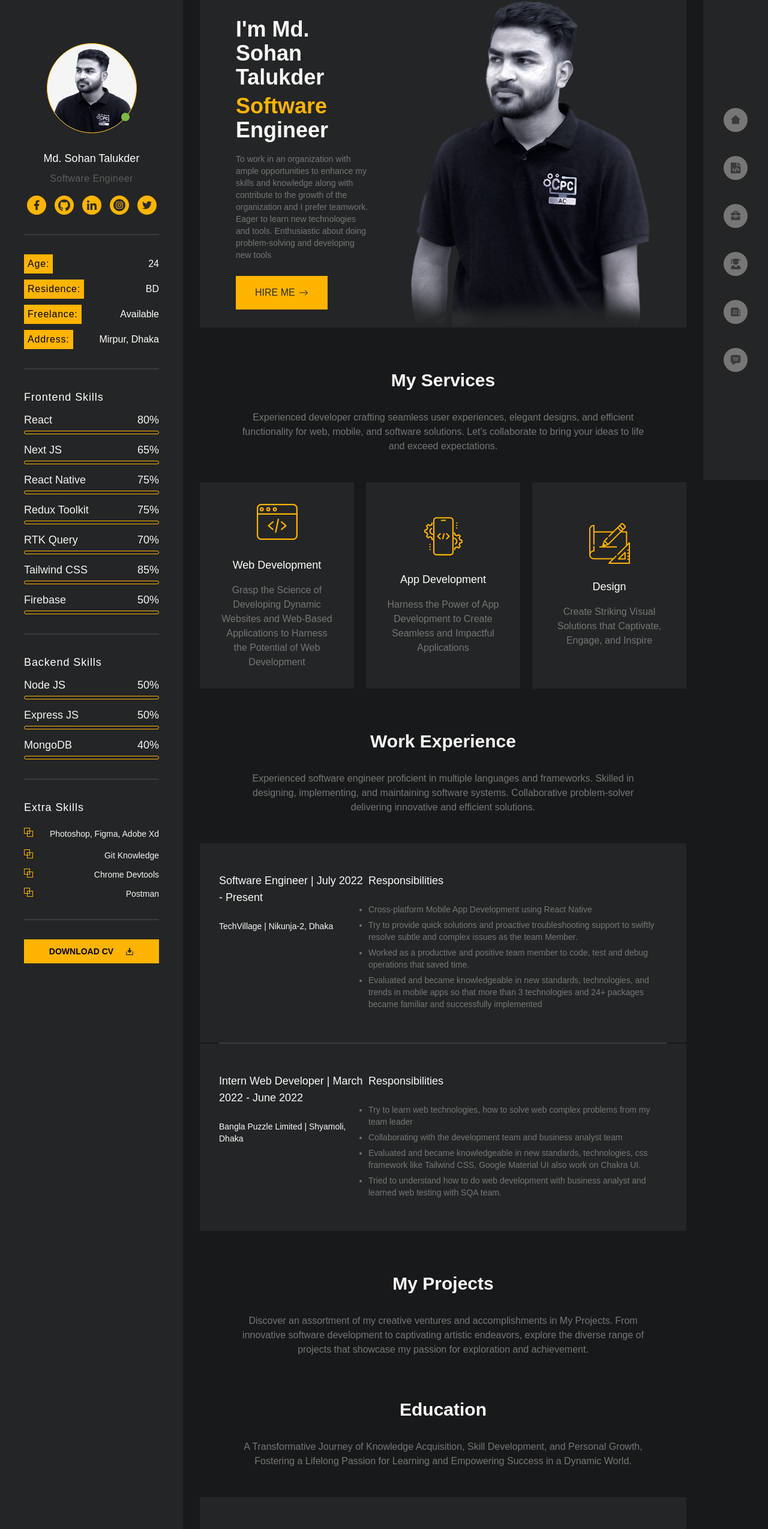
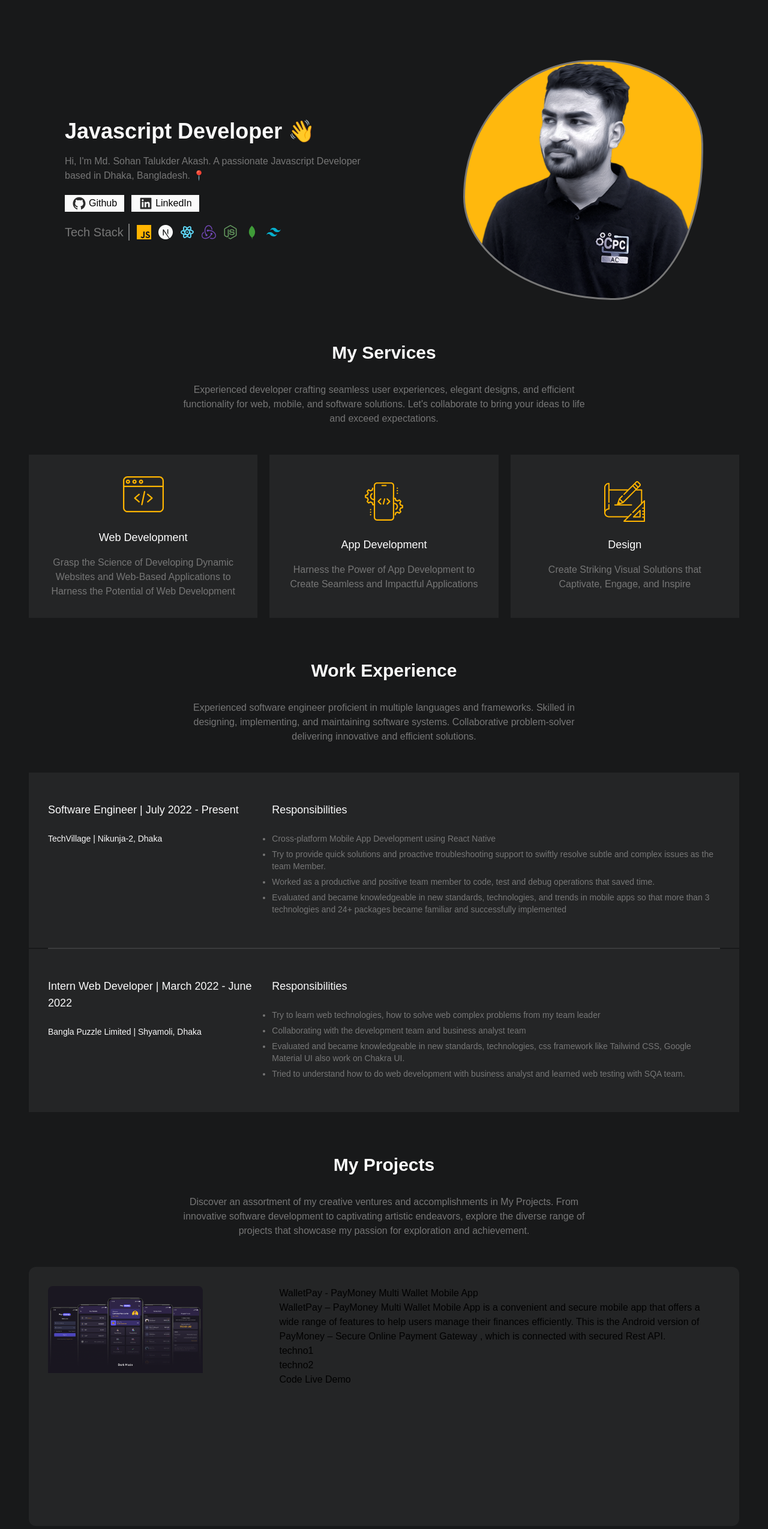
Before and after one commit to sohantalukder/sohantalukder.github.io, a React (Create React App) app: page / in a window 1280 px wide. Shown: the top 2549 px of the page at 60% size. Built offline with nearby package versions, Linux system fonts and the light colour scheme.

Commit message:
add hero section

```diff
--- a/src/Components/LeftMenu/Components/projectsElements.js
+++ b/src/Components/LeftMenu/Components/projectsElements.js
@@ -8,10 +8,9 @@ export const projectElements = [
         name: "WalletPay - PayMoney Multi Wallet Mobile App",
         description:
             "WalletPay – PayMoney Multi Wallet Mobile App is a convenient and secure mobile app that offers a wide range of features to help users manage their finances efficiently. This is the Android version of PayMoney – Secure Online Payment Gateway , which is connected with secured Rest API.",
-        demoAPPLunk:
+        demoAPP:
             "https://drive.google.com/file/d/1lantzLXk93n91SN24A3VkO-pZMZBFZKe/view",
-        liveLink:
-            "https://codecanyon.net/item/walletpay-paymoney-multi-wallet-mobile-app/45435953?s_rank=1",
+        demo: "https://codecanyon.net/item/walletpay-paymoney-multi-wallet-mobile-app/45435953?s_rank=1",
         technology: ["React Native", "Redux Toolkit", "Rest API"],
         image: PayMoneyApp,
     },
@@ -22,7 +21,7 @@ export const projectElements = [
             "WalletPay – PayMoney Multi Wallet Mobile App is a convenient and secure mobile app that offers a wide range of features to help users manage their finances efficiently. This is the Android version of PayMoney – Secure Online Payment Gateway , which is connected with secured Rest API.",
         demo: "http://touristsguide.me/",
         image: TouristGuide,
-        code: [
+        codeLink: [
             { frontEnd: "https://github.com/sohantalukder/touristGuideClient" },
             {
                 backEnd:
@@ -42,19 +41,9 @@ export const projectElements = [
         name: "Lemion Ecommerce",
         description:
             "WalletPay – PayMoney Multi Wallet Mobile App is a convenient and secure mobile app that offers a wide range of features to help users manage their finances efficiently. This is the Android version of PayMoney – Secure Online Payment Gateway , which is connected with secured Rest API.",
-        demo: "http://touristsguide.me/",
+        demo: "https://lemionecommerce.vercel.app/",
         image: Lemion,
-        code: ["https://github.com/sohantalukder/lemon_ecommerce"],
+        codeLink: ["https://github.com/sohantalukder/lemon_ecommerce"],
         technology: ["NodeJs", "ExpressJs", "MongoDB", "React", "Tailwind CSS"],
     },
-    {
-        id: 4,
-        name: "Doctors Portal",
-        description:
-            "WalletPay – PayMoney Multi Wallet Mobile App is a convenient and secure mobile app that offers a wide range of features to help users manage their finances efficiently. This is the Android version of PayMoney – Secure Online Payment Gateway , which is connected with secured Rest API.",
-        demo: "http://touristsguide.me/",
-        image: Doctors_Portal,
-        code: ["https://github.com/sohantalukder/Doctors_Portal"],
-        technology: ["NodeJs", "ExpressJs", "MongoDB", "React", "Bootstrap"],
-    },
 ];
--- a/src/Components/LeftMenu/LeftMenu.jsx
+++ b/src/Components/LeftMenu/LeftMenu.jsx
@@ -8,12 +8,12 @@ import { Link } from "react-router-dom";
 import { Icon } from "../Icon/Icon";
 const LeftMenu = ({ openLeftMenu }) => {
     return (
-        <div className='flex  relative'>
+        <div className='flex  relative z-10'>
             <div
                 className={` left-0 ${
                     openLeftMenu
                         ? "block xl:hidden !top-[70px] !absolute"
-                        : "hidden xl:block "
+                        : "hidden"
                 } bg-dark1 top-0 shadow1 duration-300 ease-out transition-all  col-span-2 min-w-[305px] sticky  px-10 pb-4`}
             >
                 <div className='pt-8 lg:mt-10 flex flex-col '>
--- /dev/null
+++ b/src/Components/ProjectCard/ProjectCard.jsx
@@ -0,0 +1,103 @@
+import React from "react";
+import { useState } from "react";
+import { Link } from "react-router-dom";
+
+const ProjectCard = ({ project = {}, index }) => {
+    const {
+        name,
+        id,
+        image,
+        demo,
+        demoApp,
+        technology,
+        live,
+        codeLink,
+        description,
+    } = project;
+    const [scroll, setScroll] = useState(false);
+
+    // .pro__text {
+    //     display: flex;
+    //     width: 30rem;
+    //     height: auto;
+    //     flex-direction: column;
+    //     text-align: center;
+    //     justify-content: center;
+    // }
+    // @media (max-width: 1020px) {
+    //     .pro__text {
+    //         margin: 0 auto;
+    //     }
+    // }
+    // @media (max-width: 400px) {
+    //     .pro__text {
+    //         width: 100%;
+    //     }
+    // }
+    // .pro__text img {
+    //     width: 7rem;
+    //     position: absolute;
+    //     top: -2px;
+    //     right: -19px;
+    // }
+    // .pro__text h3 {
+    //     font-size: 24;
+    //     text-transform: uppercase;
+    //     color: red;
+    //     margin-bottom: 2rem;
+    //     position: relative;
+    // }
+    // .pro__text p {
+    //     font-size: 16;
+    //     color: red;
+    //     text-align: center;
+    //     text-transform: none;
+    //     font-weight: 500;
+    // }
+
+    return (
+        <>
+            <div
+                className={`flex flex-col lg:flex-row rounded-xl bg-dark1 h-[50rem] gap-12 m-0 w-auto xl:h-[27rem] xl:p-8 xl:gap-32 ${
+                    index % 2 === 0 && "flex-row-reverse"
+                }`}
+            >
+                <div className='w-full xl:w-[45rem] h-auto rounded-lg overflow-hidden'>
+                    <a target='_blank' href={demo} rel='noreferrer'>
+                        <img
+                            src={image}
+                            alt='website'
+                            style={{
+                                transform: scroll
+                                    ? `translateY(${"-83%"})`
+                                    : "translateY(0%)",
+                                transition: "transform 10s ease-in-out",
+                            }}
+                            onMouseEnter={() => setScroll(true)}
+                            onMouseLeave={() => setScroll(false)}
+                        />
+                    </a>
+                </div>
+                <div className='pro__text'>
+                    <h3>{name}</h3>
+                    <p>{description}</p>
+                    <div className='stack'>
+                        <p>{"techno1"}</p>
+                        <p>{"techno2"}</p>
+                    </div>
+                    <div className='links'>
+                        <a target='_blank' href={"code"} rel='noreferrer'>
+                            Code <i className='fa-brands fa-github'></i>
+                        </a>
+                        <a target='_blank' href={"demo"} rel='noreferrer'>
+                            Live Demo
+                            <i className='fa-solid fa-arrow-up-right-from-square link-icon'></i>
+                        </a>
+                    </div>
+                </div>
+            </div>
+        </>
+    );
+};
+
+export default ProjectCard;
--- a/src/Components/RightMenu/RightMenu.jsx
+++ b/src/Components/RightMenu/RightMenu.jsx
@@ -10,7 +10,7 @@ const RightMenu = ({ openRightMenu }) => {
                 className={` ${
                     openRightMenu
                         ? "fixed top-[70px] flex xl:hidden"
-                        : "sticky top-0 hidden xl:flex"
+                        : "sticky top-0 hidden xl:hidden"
                 }  right-0 bg-dark1 shadow1  h-screen  min-w-[108px] flex-col items-center justify-center`}
             >
                 <div className='flex flex-col space-y-10'>
--- a/src/Pages/Home/Home.jsx
+++ b/src/Pages/Home/Home.jsx
@@ -11,7 +11,7 @@ import Projects from "./Sections/Projects";
 
 const Home = () => {
     return (
-        <div className='px-5 lg:px-0 '>
+        <div className='container mx-auto px-5 3xl:px-0 max-w-7xl'>
             <Hero />
             <Services />
             <WorkExperience />
--- a/src/Pages/Home/Sections/Hero.jsx
+++ b/src/Pages/Home/Sections/Hero.jsx
@@ -1,42 +1,91 @@
 import React from "react";
-import { HashLink } from "react-router-hash-link";
-import { BsArrowRight } from "react-icons/bs";
-import PersonalImage from "../../../assets/image/sohan.png";
+import { AiFillGithub, AiFillLinkedin } from "react-icons/ai";
+import {
+    SiNextdotjs,
+    SiJavascript,
+    SiTailwindcss,
+    SiRedux,
+} from "react-icons/si";
+import { TbBrandReactNative } from "react-icons/tb";
+import { DiMongodb } from "react-icons/di";
+import { FaNodeJs } from "react-icons/fa";
+import { Link } from "react-router-dom";
 const Hero = () => {
     return (
         <div className=' mx-auto' id='home'>
-            <div className='bg-dark1 flex xl:gap-16 mt-[100px] xl:mt-0 items-center xl:px-[60px] px-5 py-8 xl:py-0 justify-between'>
+            <div className=' flex flex-col-reverse xl:flex-row gap-16 xl:gap-0 mt-[100px]  items-center xl:px-[60px] px-5 py-8 xl:py-0 justify-between'>
                 <div className='w-full xl:w-1/2 text-center md:text-left  '>
                     <div>
-                        <h1 className='text-2xl lg:text-3xl xl:text-4xl  2xl:text-5xl font-bold  text-gray '>
-                            I'm Md. Sohan Talukder
-                        </h1>
-                        <h1 className='text-2xl lg:text-3xl xl:text-4xl  2xl:text-5xl font-bold  text-gray mt-2'>
-                            <span className='text-yellow1'>Software</span>{" "}
-                            Engineer
+                        <h1 className='text-2xl lg:text-3xl xl:text-4xl font-bold  text-gray '>
+                            Javascript Developer 👋
                         </h1>
                     </div>
-                    <p className='text-text text-sm 2xl:text-base mt-[18px]'>
-                        To work in an organization with ample opportunities to
-                        enhance my skills and knowledge along with contribute to
-                        the growth of the organization and I prefer teamwork.
-                        Eager to learn new technologies and tools. Enthusiastic
-                        about doing problem-solving and developing new tools
+                    <p className='text-text text-base mt-[18px]'>
+                        Hi, I'm Md. Sohan Talukder Akash. A passionate
+                        Javascript Developer based in Dhaka, Bangladesh. 📍
                     </p>
-                    <HashLink
-                        to='/#hire'
-                        className='inline-flex items-center gap-1.5 group bg-yellow1 text-black text-base px-6 md:px-8 py-3 md:py-4 font-medium mt-[25px] '
-                    >
-                        HIRE ME{" "}
-                        <BsArrowRight className='group-hover:translate-x-1 transition-all' />
-                    </HashLink>
+                    <div className='flex justify-start mt-5 gap-3'>
+                        <Link
+                            to={{
+                                pathname: "https://github.com/sohantalukder",
+                            }}
+                            target='_blank'
+                            className='bg-gray px-3 py-0.5 flex items-center justify-center gap-1'
+                        >
+                            <AiFillGithub className='text-black text-2xl' />
+                            <p>Github</p>
+                        </Link>
+                        <Link
+                            to={{
+                                pathname:
+                                    "https://www.linkedin.com/in/sohantalukder/",
+                            }}
+                            target='_blank'
+                            className='bg-gray px-3 py-0.5 flex items-center justify-center gap-1'
+                        >
+                            <AiFillLinkedin className='text-black text-2xl' />
+                            <p>LinkedIn</p>
+                        </Link>
+                    </div>
+                    <div className='mt-5 flex flex-col md:flex-row justify-start items-center gap-3'>
+                        <p className='text-text font-medium text-xl flex flex-col md:flex-row items-center gap-0.5 md:gap-2'>
+                            <span>Tech Stack</span>
+                            <span className='border w-32 md:w-0.5 h-0.5  md:h-7 bg-text'></span>
+                        </p>
+                        <div className='flex gap-3 items-center'>
+                            <SiJavascript
+                                className='text-2xl text-yellow1 cursor-pointer'
+                                title='Javascript'
+                            />
+                            <SiNextdotjs
+                                className='text-2xl text-gray cursor-pointer'
+                                title='NextJs'
+                            />
+                            <TbBrandReactNative
+                                className='text-2xl text-[#5ed4f3] cursor-pointer'
+                                title='React Native'
+                            />
+                            <SiRedux
+                                className='text-2xl text-[#7248b6] cursor-pointer'
+                                title='Redux'
+                            />
+                            <FaNodeJs
+                                className='text-2xl text-[#659b60] cursor-pointer'
+                                title='NodeJs'
+                            />
+                            <DiMongodb
+                                className='text-2xl text-[#3f9b38] cursor-pointer'
+                                title='MongoDB'
+                            />
+                            <SiTailwindcss
+                                className='text-2xl text-[#07b0ce] cursor-pointer'
+                                title='Tailwind'
+                            />
+                        </div>
+                    </div>
                 </div>
-                <div className='hidden xl:block float-right'>
-                    <img
-                        src={PersonalImage}
-                        alt='profile_image'
-                        className='max-w-[400px]'
-                    />
+                <div className='block float-right'>
+                    <div className='hero-img'></div>
                 </div>
             </div>
         </div>
--- a/src/Pages/Home/Sections/Projects.jsx
+++ b/src/Pages/Home/Sections/Projects.jsx
@@ -1,5 +1,7 @@
 import React from "react";
 import Header from "../../../Components/Header/Header";
+import { projectElements } from "../../../Components/LeftMenu/Components/projectsElements";
+import ProjectCard from "../../../Components/ProjectCard/ProjectCard";
 
 const Projects = () => {
     return (
@@ -11,6 +13,18 @@ const Projects = () => {
                     "Discover an assortment of my creative ventures and accomplishments in My Projects. From innovative software development to captivating artistic endeavors, explore the diverse range of projects that showcase my passion for exploration and achievement."
                 }
             />
+
+            <div className='flex flex-col wi-full h-auto gap-10'>
+                {projectElements.map((project, index) => {
+                    return (
+                        <ProjectCard
+                            project={project}
+                            index={index}
+                            key={index}
+                        />
+                    );
+                })}
+            </div>
         </div>
     );
 };
--- a/src/index.css
+++ b/src/index.css
@@ -29,3 +29,34 @@ body {
         opacity: 1;
     }
 }
+.hero-img {
+    background-image: url("./assets/image/sohan.png");
+    width: 25rem;
+    height: 25rem;
+    background-size: cover;
+    background-position: contain;
+    background-repeat: no-repeat;
+    border: 3px solid #767676;
+    animation: morph 8s ease-in-out infinite;
+    border-radius: 60% 40% 30% 70% / 60% 30% 70% 40%;
+    position: relative;
+    transition: all 1s ease-in-out;
+    background-color: #ffb80d;
+}
+@media (max-width: 500px) {
+    .hero-img {
+        width: 20rem;
+        height: 20rem;
+    }
+}
+@keyframes morph {
+    0% {
+        border-radius: 60% 40% 30% 70% / 60% 30% 70% 40%;
+    }
+    50% {
+        border-radius: 30% 60% 70% 40% / 50% 60% 30% 60%;
+    }
+    100% {
+        border-radius: 60% 40% 30% 70% / 60% 30% 70% 40%;
+    }
+}
--- a/tailwind.config.js
+++ b/tailwind.config.js
@@ -19,6 +19,21 @@ module.exports = {
             boxShadow: {
                 shadow1: "4px 0px 10px rgba(47, 122, 249, 0.1)",
             },
+            screens: {
+                xs: "375px",
+                sm: "640px",
+                md: "768px",
+                lg: "1024px",
+                xl: "1152px",
+                "2xl": "1280px",
+                "3xl": "1360px",
+                "4xl": "1366px",
+                "5xl": "1400px",
+                "6xl": "1440px",
+                "7xl": "1600px",
+                "8xl": "1680px",
+                "9xl": "1920px",
+            },
         },
     },
     plugins: [],
```
